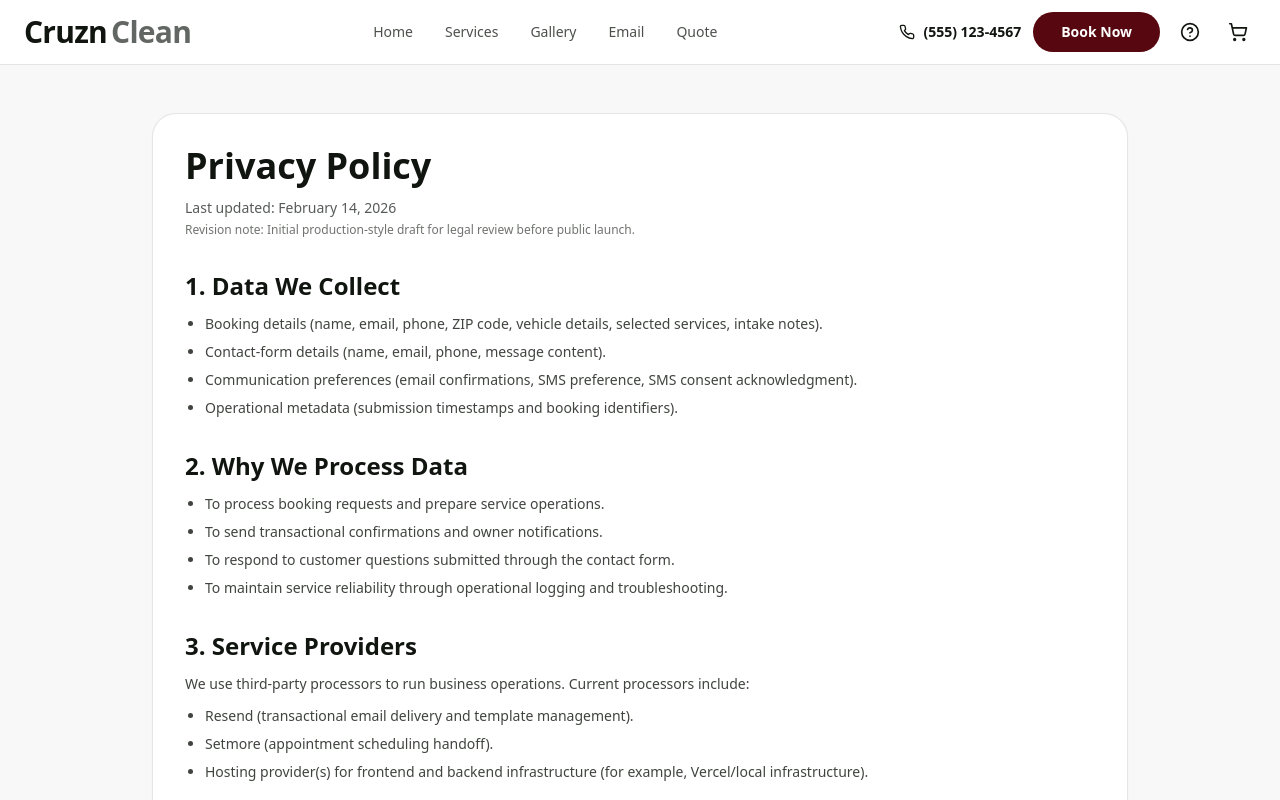
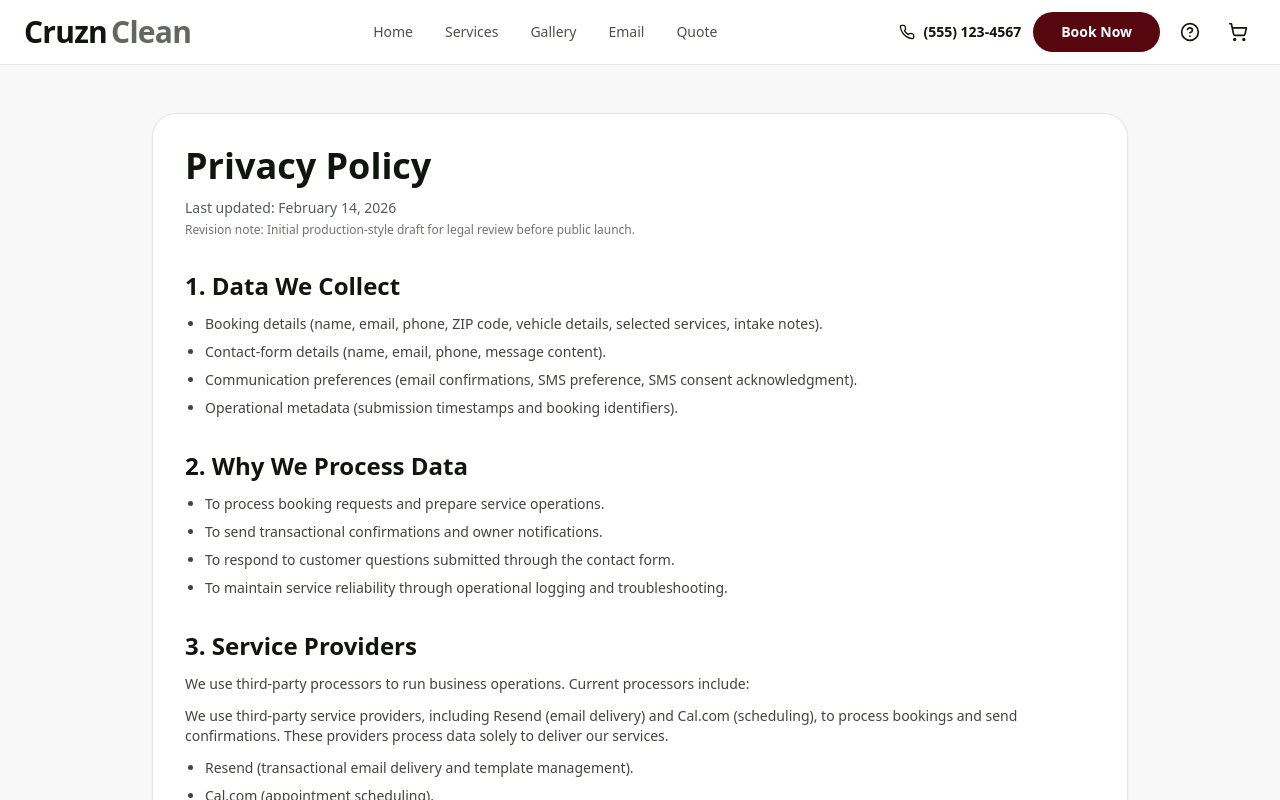
Before and after one commit to sakanastudio24-eng/DetailFlow, a Next.js app in the folder apps/web/: page /privacy in a window 1280 px wide. Shown: the top 800 px of the page. Built offline with nearby package versions, Linux system fonts and the light colour scheme.

Commit message:
docs(web): add processor disclosure and email opt-in consent copy

```diff
--- a/apps/web/app/booking/page.tsx
+++ b/apps/web/app/booking/page.tsx
@@ -660,9 +660,7 @@ export default function BookingPage(): JSX.Element {
                       onChange={(event) => updateCustomerField('sendEmailConfirmation', event.target.checked)}
                       className="mt-1"
                     />
-                    <span>
-                      Email confirmations to <span className="font-semibold text-brandBlack">your email address</span>
-                    </span>
+                    <span>I agree to receive booking confirmations and service-related emails.</span>
                   </label>
 
                   <label className="flex items-start gap-2 rounded-lg border border-waterBlue/30 bg-white px-3 py-2 text-sm text-brandBlack/80">
--- a/apps/web/app/privacy/page.tsx
+++ b/apps/web/app/privacy/page.tsx
@@ -39,9 +39,13 @@ export default function PrivacyPage(): JSX.Element {
             <p className="text-sm text-brandBlack/80">
               We use third-party processors to run business operations. Current processors include:
             </p>
+            <p className="text-sm text-brandBlack/80">
+              We use third-party service providers, including Resend (email delivery) and Cal.com (scheduling),
+              to process bookings and send confirmations. These providers process data solely to deliver our services.
+            </p>
             <ul className="list-disc space-y-2 pl-5 text-sm text-brandBlack/80">
               <li>Resend (transactional email delivery and template management).</li>
-              <li>Setmore (appointment scheduling handoff).</li>
+              <li>Cal.com (appointment scheduling).</li>
               <li>Hosting provider(s) for frontend and backend infrastructure (for example, Vercel/local infrastructure).</li>
             </ul>
           </section>
```
